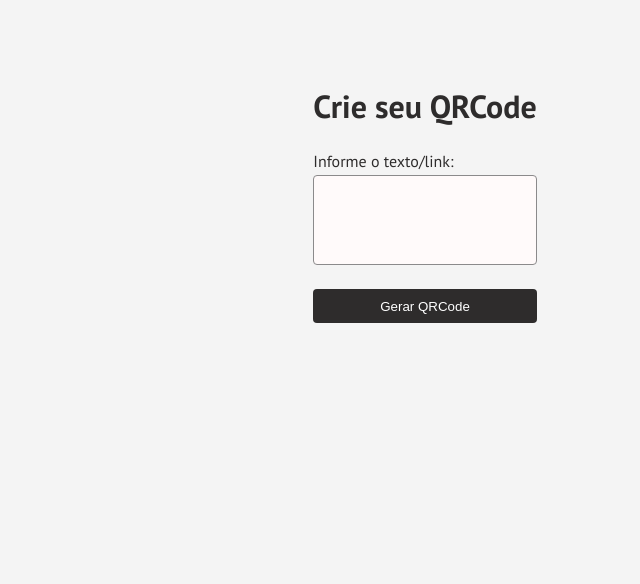
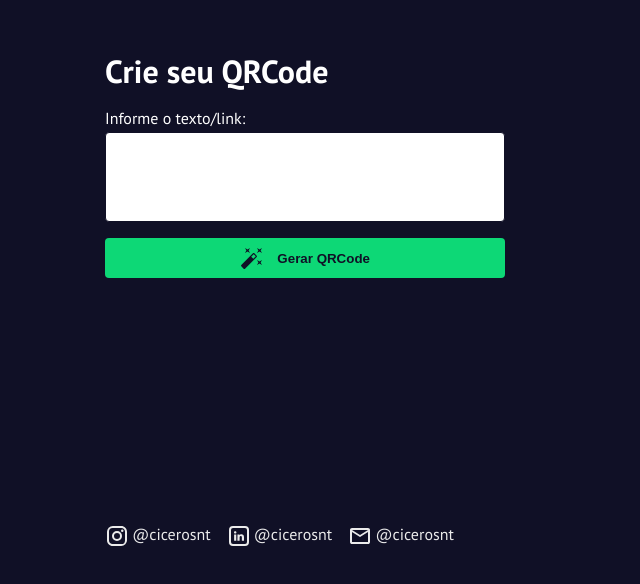
Before and after one commit to cicerosnt/qrcode-app, a plain HTML site: page index.html in a window 1280 px wide. Shown: the part 196-780 px from the top of the page, without its empty margins (215-855 px from the left). Drawn offline with Linux system fonts and the light colour scheme.

Commit message:
update code and fixed bugs

```diff
--- a/index.html
+++ b/index.html
@@ -1,42 +1,80 @@
 <!DOCTYPE html>
-<html lang="pt-br">
+<html lang='pt-br'>
 
 <head>
-  <meta charset="UTF-8">
-  <meta http-equiv="X-UA-Compatible" content="IE=edge">
-  <meta name="viewport" content="width=device-width, initial-scale=1.0">
-  <meta name="author" content="@cicerosnt" />
-  <meta name="keywords" content="qrcode, gerar qrcode, google charts" />
-  <meta name="description" content="Gerador de QRCode simples, fácil e gratuito." />
+  <meta charset='UTF-8'>
+  <meta http-equiv='X-UA-Compatible' content='IE=edge'>
+  <meta name='viewport' content='width=device-width, initial-scale=1.0'>
+  <meta name='author' content='@cicerosnt' />
+  <meta name='keywords' content='qrcode, gerar qrcode, cicerosnt qrcode' />
+  <meta name='description' content='Gerador de QRCode simples, fácil e gratuito.' />
+  <meta name='image' content='https://cicerosnt.github.io/qrcode-app/qrcode-app.png' />
+  <meta property='og:image' content='https://cicerosnt.github.io/qrcode-app/qrcode-app.png'>
 
-  <link rel="preconnect" href="https://fonts.googleapis.com">
-  <link rel="preconnect" href="https://fonts.gstatic.com" crossorigin>
+  <link rel='preconnect' href='https://fonts.googleapis.com'>
+  <link rel='preconnect' href='https://fonts.gstatic.com' crossorigin>
 
-  <link href="https://fonts.googleapis.com/css2?family=PT+Sans:wght@400;700&display=swap" rel="stylesheet">
+  <link rel='shortcut icon' href='favicon.png' type='image/x-icon'>
 
-  <link rel="stylesheet" href="style.css">
+  <link href='https://fonts.googleapis.com/css2?family=PT+Sans:wght@400;700&display=swap' rel='stylesheet'>
+
+  <link rel='stylesheet' href='style.css'>
   <title>Gerador de QRCode com Google Chats</title>
 
 </head>
 
   <body>
-    <main>
-      <div class="content">
-        <h1>Crie seu QRCode</h1>
+    <main class='container'>
+     <div class='content'>
+        <div class='content_form'>
+          <header>
+            <h1 class='title'>Crie seu QRCode</h1>
+          </header>
 
-        <div class="txtarea">
-          <label for="link">Informe o texto/link:</label>
-          <textarea id='link' maxlength="256" rows="4" required></textarea>
+          <div class='txtarea'>
+            <label for='link'>Informe o texto/link:</label>
+            <textarea id='link' maxlength='256' rows='4' required></textarea>
+          </div>
+
+          <button class='btn' onclick='GerarQRCode()'>
+            <svg xmlns="http://www.w3.org/2000/svg" width="24" height="24" viewBox="0 0 24 24"><path fill="currentColor" d="M7.5 5.6L5 7l1.4-2.5L5 2l2.5 1.4L10 2L8.6 4.5L10 7zm12 9.8L22 14l-1.4 2.5L22 19l-2.5-1.4L17 19l1.4-2.5L17 14zM22 2l-1.4 2.5L22 7l-2.5-1.4L17 7l1.4-2.5L17 2l2.5 1.4zm-8.66 10.78l2.44-2.44l-2.12-2.12l-2.44 2.44zm1.03-5.49l2.34 2.34c.39.37.39 1.02 0 1.41L5.04 22.71c-.39.39-1.04.39-1.41 0l-2.34-2.34c-.39-.37-.39-1.02 0-1.41L12.96 7.29c.39-.39 1.04-.39 1.41 0"/></svg>
+            Gerar QRCode
+          </button>
         </div>
 
-        <button onclick="GerarQRCode()">Gerar QRCode</button>
-      </div>
+        <div class='output' id='output'>
+          <img id='QRCodeImage' width='300'>
+          <p>Para baiar a imagem, clique com o botão direito do mouse sobre ele e depois clique em "salvar imagem como", agora selecione o local onde esja salvar a imagem e clique em salvar.</p>
+          <a class='btn' id='downImage' download='qrcode-app'>
+            <svg xmlns="http://www.w3.org/2000/svg" width="24" height="24" viewBox="0 0 24 24"><path fill="currentColor" d="m12 16l-5-5l1.4-1.45l2.6 2.6V4h2v8.15l2.6-2.6L17 11zm-6 4q-.825 0-1.412-.587T4 18v-3h2v3h12v-3h2v3q0 .825-.587 1.413T18 20z"/></svg>
+            Baixar
+          </a>
+        </div>
 
-      <div class="output" id='output'>
-        <img id="QRCodeImage" width='300'>
       </div>
     </main>
-    <script src="./main.js"></script>
+
+    <footer>
+      <div class='conteiner'>
+          <div class='content'>
+            <div class='items'>
+              <a href='https://www.instagram.com/cicerosnt/' target='_blank'>
+                <svg xmlns="http://www.w3.org/2000/svg" width="24" height="24" viewBox="0 0 24 24"><path fill="currentColor" d="M7.8 2h8.4C19.4 2 22 4.6 22 7.8v8.4a5.8 5.8 0 0 1-5.8 5.8H7.8C4.6 22 2 19.4 2 16.2V7.8A5.8 5.8 0 0 1 7.8 2m-.2 2A3.6 3.6 0 0 0 4 7.6v8.8C4 18.39 5.61 20 7.6 20h8.8a3.6 3.6 0 0 0 3.6-3.6V7.6C20 5.61 18.39 4 16.4 4zm9.65 1.5a1.25 1.25 0 0 1 1.25 1.25A1.25 1.25 0 0 1 17.25 8A1.25 1.25 0 0 1 16 6.75a1.25 1.25 0 0 1 1.25-1.25M12 7a5 5 0 0 1 5 5a5 5 0 0 1-5 5a5 5 0 0 1-5-5a5 5 0 0 1 5-5m0 2a3 3 0 0 0-3 3a3 3 0 0 0 3 3a3 3 0 0 0 3-3a3 3 0 0 0-3-3"/></svg>
+                @cicerosnt
+              </a>
+              <a href='https://www.linkedin.com/in/cicerosnt/' target='_blank'>
+                <svg xmlns="http://www.w3.org/2000/svg" width="24" height="24" viewBox="-2 -2 24 24"><g fill="currentColor"><path d="M15 11.13v3.697h-2.143v-3.45c0-.866-.31-1.457-1.086-1.457c-.592 0-.945.398-1.1.784c-.056.138-.071.33-.071.522v3.601H8.456s.029-5.842 0-6.447H10.6v.913l-.014.021h.014v-.02c.285-.44.793-1.066 1.932-1.066c1.41 0 2.468.922 2.468 2.902M6.213 5.271C5.48 5.271 5 5.753 5 6.385c0 .62.466 1.115 1.185 1.115h.014c.748 0 1.213-.496 1.213-1.115c-.014-.632-.465-1.114-1.199-1.114m-1.086 9.556h2.144V8.38H5.127z"/><path d="M4 2a2 2 0 0 0-2 2v12a2 2 0 0 0 2 2h12a2 2 0 0 0 2-2V4a2 2 0 0 0-2-2zm0-2h12a4 4 0 0 1 4 4v12a4 4 0 0 1-4 4H4a4 4 0 0 1-4-4V4a4 4 0 0 1 4-4"/></g></svg>
+                @cicerosnt
+              </a>
+              <a href='mailto:cicero.dsantos@outlook.com.br' target='_blank'>
+                <svg xmlns="http://www.w3.org/2000/svg" width="24" height="24" viewBox="0 0 24 24"><path fill="currentColor" d="M4 20q-.825 0-1.412-.587T2 18V6q0-.825.588-1.412T4 4h16q.825 0 1.413.588T22 6v12q0 .825-.587 1.413T20 20zm8-7L4 8v10h16V8zm0-2l8-5H4zM4 8V6v12z"/></svg>
+                @cicerosnt
+              </a>
+            </div>
+          </div>
+      </div>
+    </footer>
+    <script src='./main.js'></script>
 
   </body>
 
--- a/main.js
+++ b/main.js
@@ -1,17 +1,36 @@
 function GerarQRCode() {
-  var inputUsuario = document.querySelector('textarea').value;
+  var data = document.querySelector('textarea').value;
   var output = document.querySelector('#output');
 
-  console.log(output);
-
-  if (inputUsuario.length <= 0) {
-    alert("Por favor, informe para gerar o QGCode!");
+  if (data.length <= 0) {
+    alert("Por favor, informe uma valor para gerar o QRCode!");
     output.style.display = 'none';
     return;
   }
-  var GoogleChartAPI = 'https://chart.googleapis.com/chart?cht=qr&chs=500x500&chld=H&chl=';
-  var conteudoQRCode = GoogleChartAPI + encodeURIComponent(inputUsuario);
-  document.querySelector('#QRCodeImage').src = conteudoQRCode;
+  if (data.length >= 256) {
+    alert("A quantidade de caracteres excede o limite para o QRCode! ");
+    output.style.display = 'none';
+    return;
+  }
+
+
+  var requestApi = 'https://chart.googleapis.com/chart?cht=qr&chs=500x500&chld=H&chl=';
+  var createdQrcode = requestApi + encodeURIComponent(data);
+  var plotImage = document.querySelector('#QRCodeImage');
+
+  plotImage.src = createdQrcode;
 
   output.style.display = 'block';
+
+  var elementDown = document.getElementById("downImage");
+
+  if(plotImage != null){
+    elementDown.href = createdQrcode+".jpg";
+    elementDown.style.display = "none"
+    // elementDown.addEventListener("click", function (e) {
+    //   elementDown.downloaded = "qrcode-app";
+    // })
+  }else{
+    elementDown.style.display = "none"
+  }
 }
--- a/style.css
+++ b/style.css
@@ -1,3 +1,29 @@
+:root {
+  // --max-width: 1100px;
+  --max-width: call(100% - 20%);
+  --border-radius: 0.35rem;
+
+  --white: #FFF;
+  --black: #000;
+  --dark: #101026;
+  --dark-700: #1d1d22;
+  --gray: #8a8a8a;
+  --green: #0dd876;
+  // --green-900: #0dd876;
+  --green-400: #1d1d22;
+  --blue-800: #0593FF;
+  --red-900: #ff3f4b;
+
+  --primary-glow: radial-gradient(rgba(1, 65, 255, 0.4), rgba(1, 65, 255, 0));
+  --secondary-glow: linear-gradient(
+    to bottom right,
+    rgba(1, 65, 255, 0),
+    rgba(1, 65, 255, 0),
+    rgba(1, 65, 255, 0.3)
+  );
+
+  --background-end-rgb: 0, 0, 0;
+}
 *{
   margin: 0;
   padding: 0;
@@ -5,8 +31,8 @@
 }
 
 body, html{
-  background: #f4f4f4;
-  color: #2e2c2c;
+  color: var(--white);
+  background: var(--dark);
 
   width: 100%;
   height: 100%;
@@ -14,23 +40,30 @@ body, html{
   font-family: "PT Sans", sans-serif;
 }
 
-main {
+.container{
+  width: 100%;
+  height: 90%;
   display: flex;
+  flex-direction: row;
   justify-content: center;
   align-items: center;
-  align-self: center;
 
-  gap: 3rem;
-
-  width: 100%;
-  height: 100%;
 }
 
 .content{
   display: flex;
-  flex-direction: column;
+  flex-direction: ;
 
   gap: 1.5rem;
+
+  width: 50%;
+  margin: auto auto;
+}
+
+.content_form{
+  display: flex;
+  flex-direction: column;
+  gap: 1em;
 }
 
 .txtarea{
@@ -43,12 +76,16 @@ textarea {
   font-size: 1rem;
   font-family: "PT Sans", sans-serif;
   padding: 0.25em 0.5em;
-  background-color: #fffafa;
-  border: 1px solid #8b8a8b;
+  background-color: var(--white);
+  border: 1px solid var(--dark);
+  color: var(--dark);
   border-radius: 4px;
   transition: 180ms box-shadow ease-in-out;
 
+  min-width: 25em;
+
   resize: none;
+
 }
 textarea:focus {
   border-color: #2e2c2c;
@@ -58,15 +95,73 @@ textarea:focus {
   outline: 3px solid transparent;
 }
 
-button {
-  padding: 0.6rem;
-  background: #2e2c2c;
+.btn {
+  display: flex;
+  justify-content: center;
+  align-items: center;
+  gap: 1em;
+
+  width: 100%;
+  height: 40px;
+  background-color: var(--green);
   border: 0;
   border-radius: 0.25rem;
-  color: white;
+  color: var(--dark);
+  font-weight: 600;
   cursor: pointer;
 }
 
 .output{
   display: none;
+
 }
+.output .btn{
+  justify-content: center;
+  align-items: center;
+  text-decoration: none;
+}
+
+.items{
+  display: flex;
+  flex-direction: row;
+  justify-content: center;
+  gap: 1em;
+
+
+}
+
+.items a{
+  color: #ebebeb;
+  text-decoration: none;
+
+  display: flex;
+  gap: 0.2em;
+  transition: all 0.4s;
+}
+
+.items a:hover{
+  color: var(--green);
+}
+
+
+footer .container{
+  justify-content: center;
+}
+
+
+@media (max-width: 990px){
+  .title{
+    font-size: 1.5em
+  }
+
+  .content{
+    width: 95%;
+    flex-direction: column;
+  }
+  .output{
+    margin: 3em auto 0 auto;
+  }
+  textarea {
+    min-width: 20em;
+  }
+}
```
Also changed, not shown: download.svg (added), favicon.png (added), magic.svg (added).
